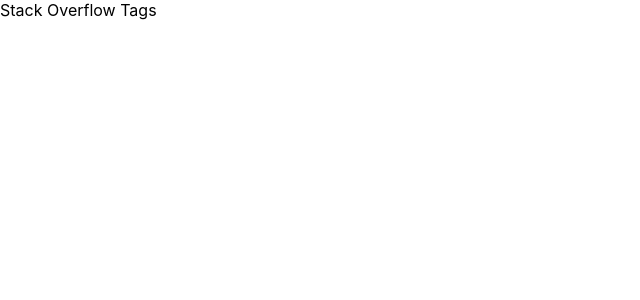
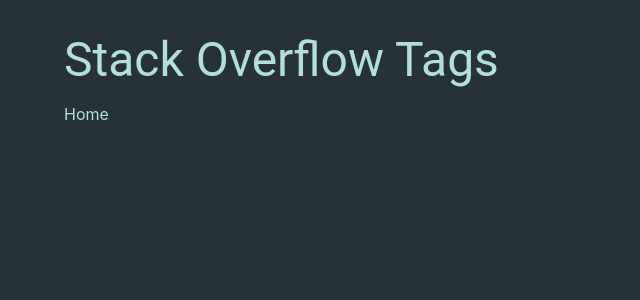
Before and after one commit to seal144/stack-overflow-tags, a React (Create React App) app: page / in a window 1280 px wide. Shown: the top 300 px of the page, without its empty margins (0-640 px from the left). Built offline with nearby package versions, Linux system fonts and the light colour scheme.

Commit message:
style: create theme and implement basic layout

```diff
--- a/package.json
+++ b/package.json
@@ -3,6 +3,9 @@
   "version": "0.1.0",
   "private": true,
   "dependencies": {
+    "@emotion/react": "^11.11.4",
+    "@emotion/styled": "^11.11.0",
+    "@mui/material": "^5.15.14",
     "@testing-library/jest-dom": "^5.17.0",
     "@testing-library/react": "^13.4.0",
     "@testing-library/user-event": "^13.5.0",
--- a/src/App.tsx
+++ b/src/App.tsx
@@ -1,5 +1,15 @@
+import ThemeProvider from './theme/ThemeProvider';
+import Home from './views/Home';
+import Layout from './layout/Layout';
+
 function App() {
-  return <div>Stack Overflow Tags</div>;
+  return (
+    <ThemeProvider>
+      <Layout>
+        <Home />
+      </Layout>
+    </ThemeProvider>
+  );
 }
 
 export default App;
--- /dev/null
+++ b/src/layout/Layout.tsx
@@ -0,0 +1,29 @@
+import { PropsWithChildren } from 'react';
+import { Box, Container, Typography } from '@mui/material';
+import { blueGrey, teal } from '@mui/material/colors';
+
+const Layout = ({ children }: PropsWithChildren) => {
+  return (
+    <Box sx={{ backgroundColor: blueGrey[900], color: teal[100] }}>
+      <Container
+        fixed
+        sx={({ spacing }) => ({ minHeight: '100vh', paddingTop: spacing(4), paddingBottom: spacing(4) })}
+      >
+        <Typography
+          variant="h3"
+          sx={({ spacing, breakpoints }) => ({
+            marginBottom: spacing(2),
+            [breakpoints.down('sm')]: {
+              fontSize: '1.75rem',
+            },
+          })}
+        >
+          Stack Overflow Tags
+        </Typography>
+        {children}
+      </Container>
+    </Box>
+  );
+};
+
+export default Layout;
--- /dev/null
+++ b/src/theme/ThemeProvider.tsx
@@ -0,0 +1,14 @@
+import { PropsWithChildren } from 'react';
+import { ThemeProvider as ThemeProviderMUI, createTheme } from '@mui/material/styles';
+
+const darkTheme = createTheme({
+  palette: {
+    mode: 'dark',
+  },
+});
+
+const ThemeProvider = ({ children }: PropsWithChildren) => {
+  return <ThemeProviderMUI theme={darkTheme}>{children}</ThemeProviderMUI>;
+};
+
+export default ThemeProvider;
--- /dev/null
+++ b/src/views/Home.tsx
@@ -0,0 +1,7 @@
+import { Box } from '@mui/material';
+
+const Home = () => {
+  return <Box>Home</Box>;
+};
+
+export default Home;
```
Also changed, not shown: 1 other file (tests, documents, lock files or other folders).
